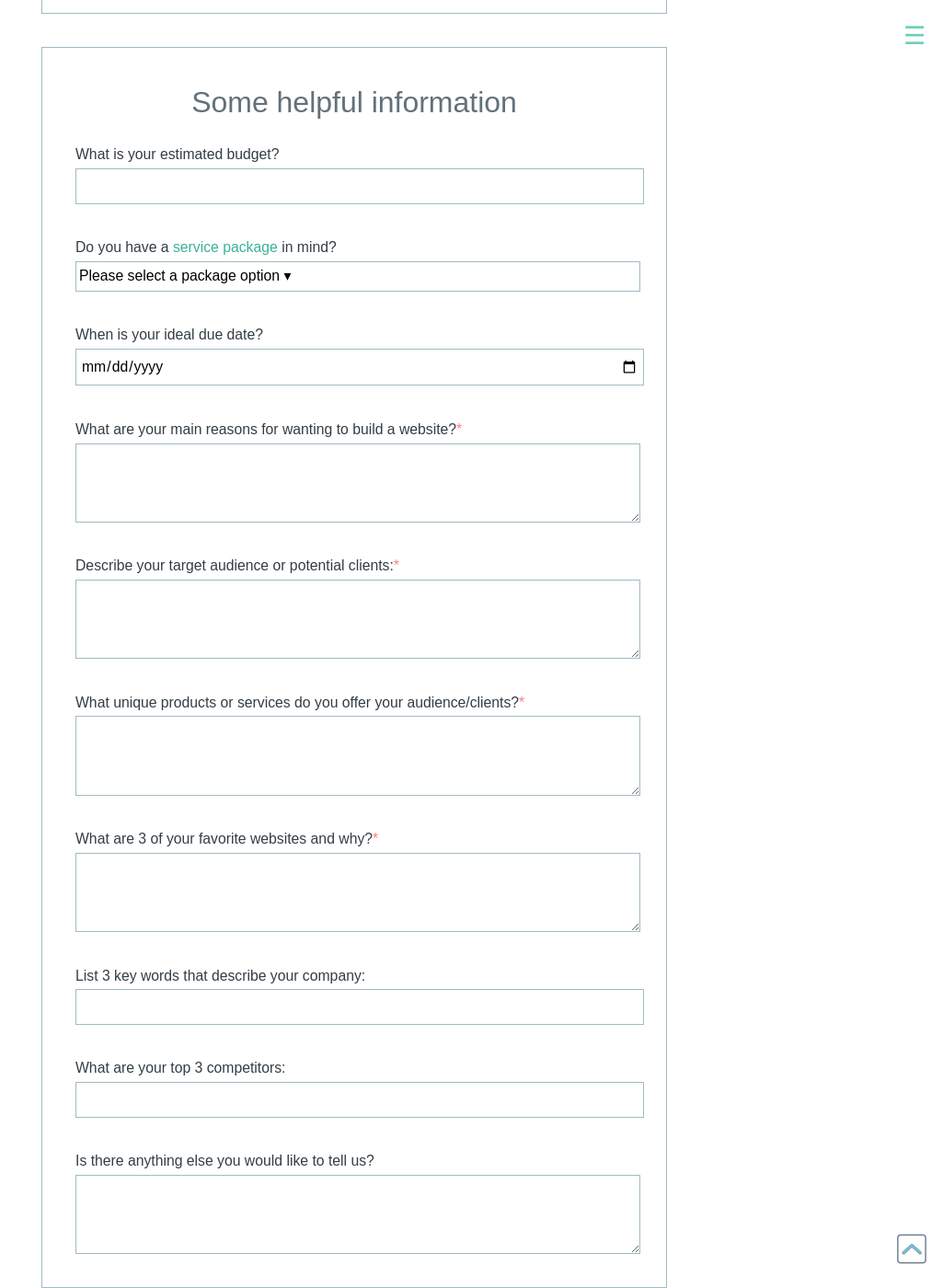
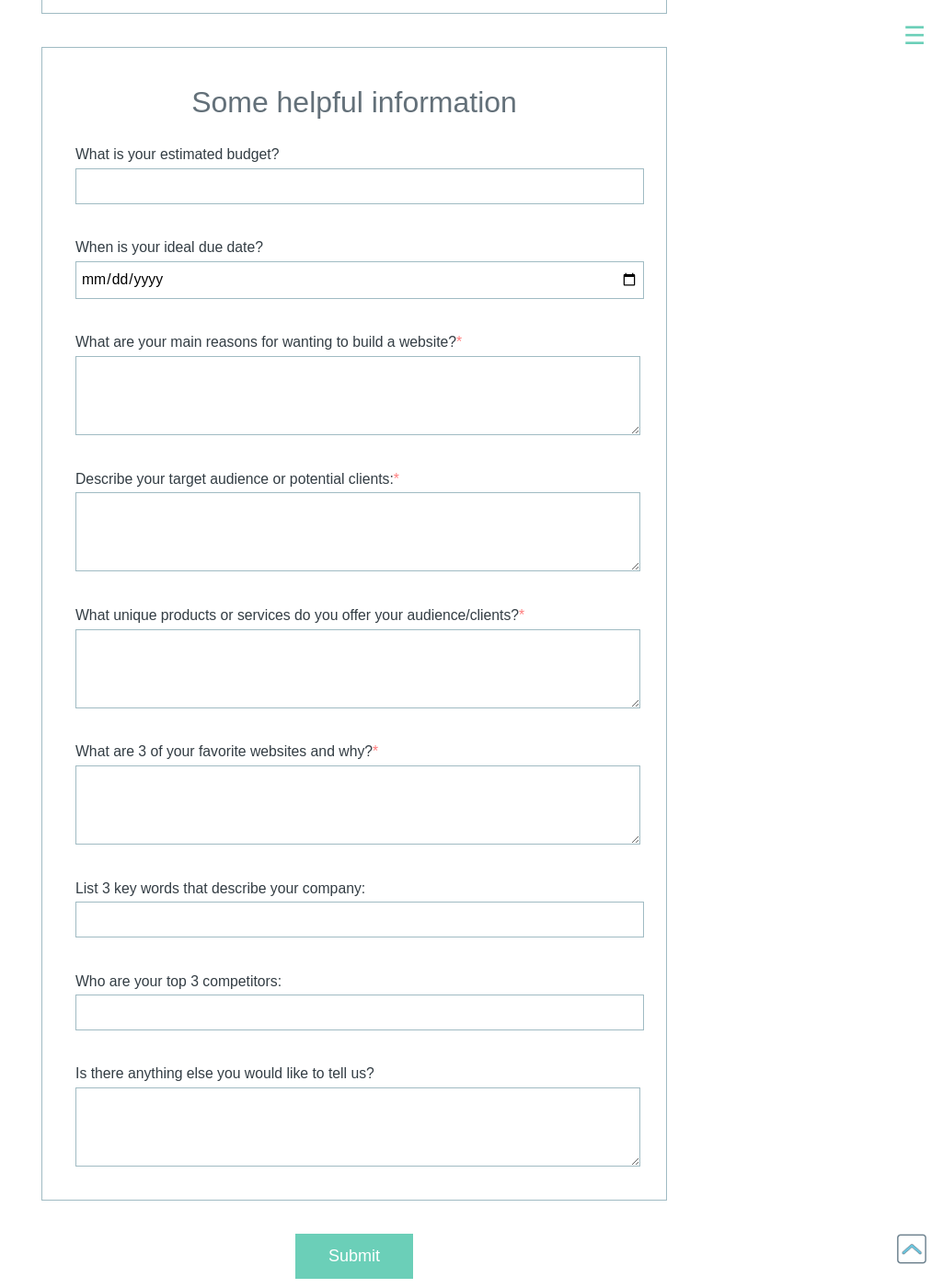
Before and after one commit to graymintmoon/graymintmoon.github.io, a Jekyll site: the page built from contact.md, in a window 1280 px wide and 1400 px high, scrolled down 1558 px. Shown: the whole window at 92% size, without its empty margins (255-1280 px from the left). Built offline with Jekyll 4.4.1, drawn with Linux system fonts in a browser that asks for light colours; nearby versions of some CDN libraries; some web fonts are replaced.

Commit message:
updating form

```diff
--- a/contact.md
+++ b/contact.md
@@ -83,15 +83,6 @@ title: Contact
 			<label class="form_label" for="budget">What is your estimated budget?</label>
 			<input type="text" class="form_input" name="budget">
 
-			<label class="form_label" for="package-choice">Do you have a <a href="/services">service package</a> in mind?</label>
-			<select name="package-choice" class="form_select">
-			  <option value="empty">Please select a package option ▾</option>
-			  <option value="not-sure">I don't know yet</option>
-			  <option value="quarter">Quarter</option>
-			  <option value="half">Half</option>
-			  <option value="full">Full</option>
-			</select>
-
 			<label class="form_label" for="ideal-date">When is your ideal due date?</label>
 			<input class="form_input" id="idealDate" type="date" name="ideal-date">
 
@@ -110,7 +101,7 @@ title: Contact
 			<label class="form_label" for="3 words">List 3 key words that describe your company:</label>
 			<input type="text" class="form_input" name="3 words">
 
-			<label class="form_label" for="competitors">What are your top 3 competitors:</label>
+			<label class="form_label" for="competitors">Who are your top 3 competitors:</label>
 			<input type="text" class="form_input" name="competitors">
 
 			<label class="form_label" for="extra-info">Is there anything else you would like to tell us?</label>
```
